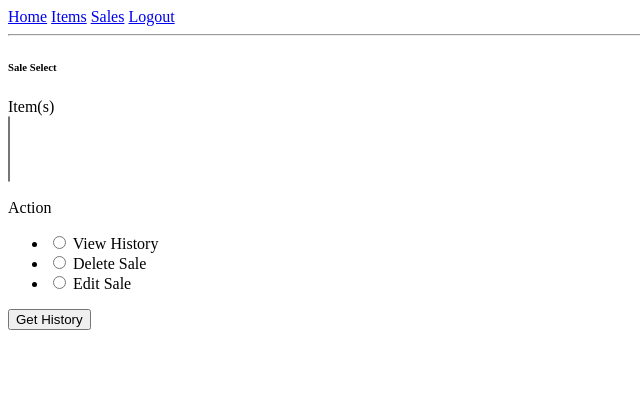
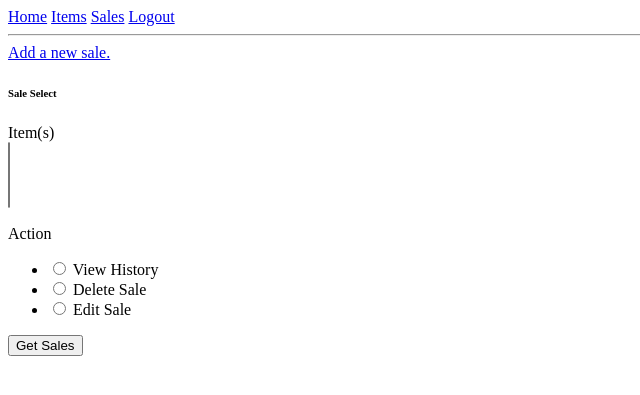
Before and after one commit to ianluria/CS50FinalProject, a Flask app: page /sales in a window 1280 px wide. Shown: the top 395 px of the page, without its empty margins (0-640 px from the left). Run offline with Flask 2, Linux system fonts and the light colour scheme; the visitor is signed in with stand-in values (Sample User, id 1); data comes from the database, SQL or seed files in the repository; both versions use the stored data as it was after the commit; data that the repository does not hold is empty.

Commit message:
Cleaning up sales routes.

```diff
--- a/app/forms.py
+++ b/app/forms.py
@@ -18,7 +18,7 @@ class SaleForm(FlaskForm):
 class SaleActionForm(FlaskForm):
     items = SelectMultipleField("Item(s)", validators=[DataRequired()])
     action = RadioField("Action", validators=[DataRequired()], choices=[("history","View History"), ("delete","Delete Sale"), ("edit","Edit Sale")])
-    submit = SubmitField("Get History")
+    submit = SubmitField("Get Sales")
 
 class SaleHistoryAdjustForm(FlaskForm):
     sale = RadioField("Select Sale", validators=[DataRequired()])
@@ -30,7 +30,6 @@ class LoginForm(FlaskForm):
     password = PasswordField("Password", validators=[DataRequired()])
     remember_me = BooleanField('Remember Me')
     submit = SubmitField("Sign In")
-
 
 class RegistrationForm(FlaskForm):
     username = StringField('Username', validators=[DataRequired()])
--- a/app/routes.py
+++ b/app/routes.py
@@ -50,9 +50,9 @@ def newSale():
             usersSale = Sales.query.filter_by(username=current_user.username).filter_by(
                 id=hiddenData["id"]).first_or_404()
 
-            flash(f"{form.items.data}'s sale on {form.date} edited.")
+            flash(f"{form.items.data}'s sale on {form.date.value} has been edited.")
         else:
-            flash(f"New sale Logged for {form.items.data}")
+            flash(f"New Sale Logged for {form.items.data}.")
 
         # If there is not form.hidden.data, create a new instance of the Sales model.
         if not form.hidden.data:
@@ -109,7 +109,8 @@ def sales():
                 'action': userAction, 'itemsSelected': form.items.data}
 
             adjustSaleHistoryForm.sale.choices = saleHistory
-            return render_template("_saleAdjust.html", form=form, adjustForm=adjustSaleHistoryForm, userAction=userAction)
+            adjustSaleHistoryForm.submit.label.text = f"{userAction.capitalize()} Sale"
+            return render_template("_saleAdjust.html", form=form, adjustForm=adjustSaleHistoryForm)
         else:
             return render_template("_saleHistory.html", history=[sale[1] for sale in saleHistory], form=form)
 
--- a/app/templates/saleInput.html
+++ b/app/templates/saleInput.html
@@ -7,9 +7,8 @@
     {{ form.hidden_tag() }}
 
     {% if action == "edit" %}
-        <p>Editing...</p>
+        <p>Editing sale for {{ form.items.data }}.</p>
 
-        {{ form.id() }}
     {% endif %}
 
     <p>
--- a/app/templates/sales.html
+++ b/app/templates/sales.html
@@ -1,6 +1,8 @@
 {% extends "base.html" %}
 
 {% block content %}
+
+<a href="{{ url_for('newSale') }}">Add a new sale.</a>
 
 <h6>Sale Select</h6>
 <form action="/sales" method="post" novalidate>
```
Also changed, not shown: app.db.
